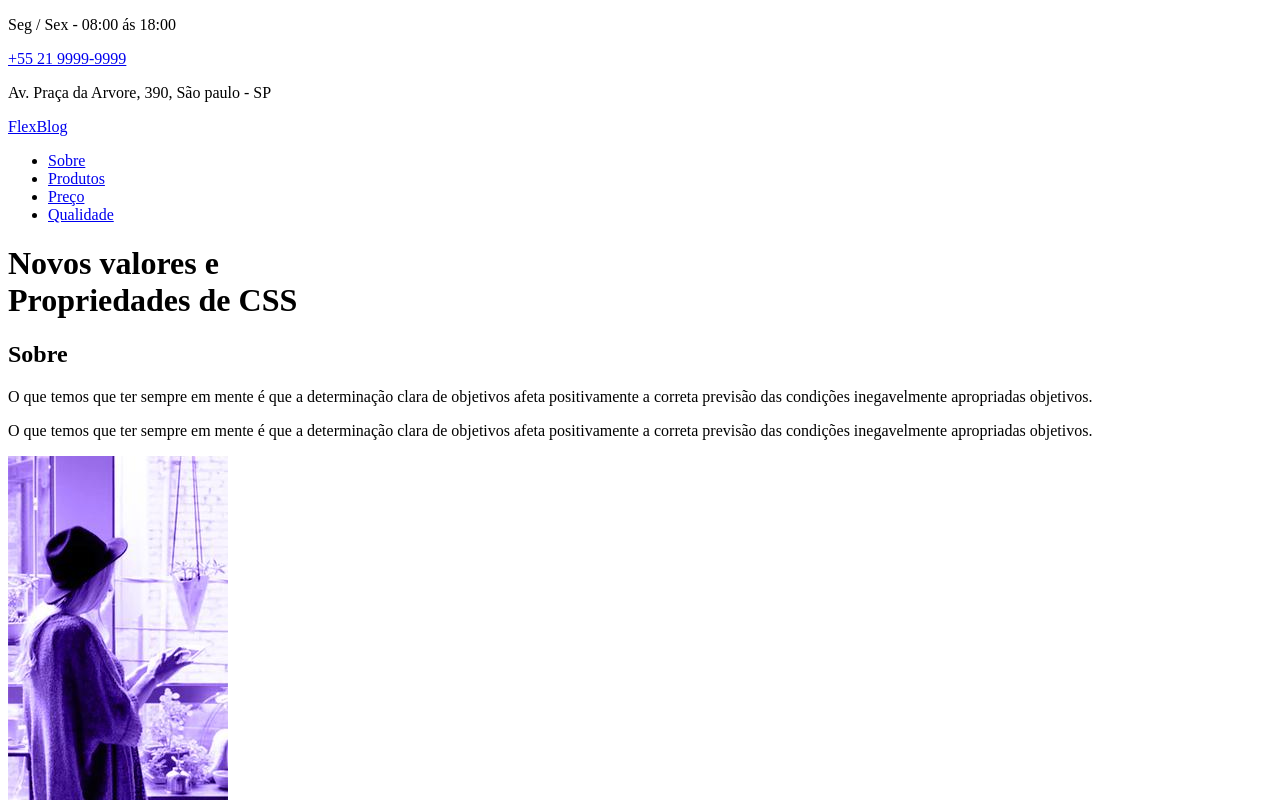
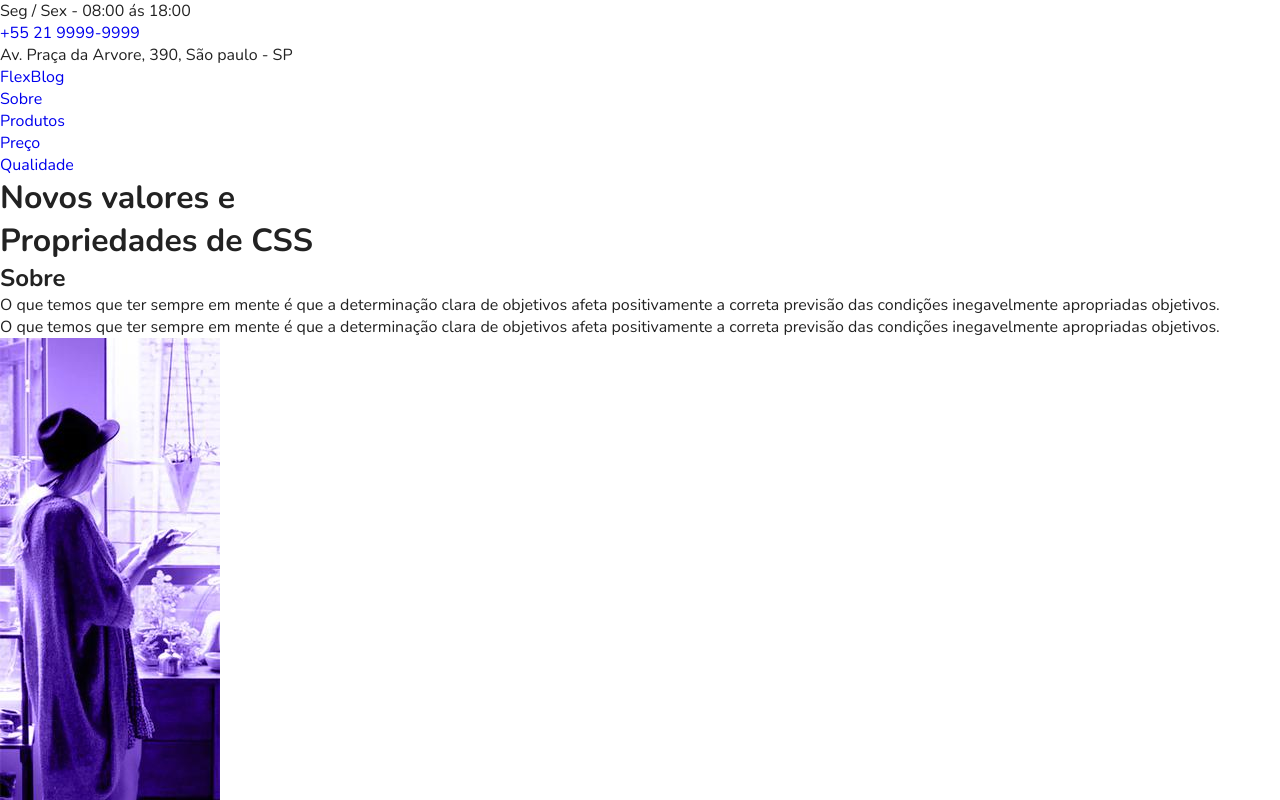
Before and after one commit to thiagofreitascarneiro/FlexBox, a plain HTML site: page index.html in a window 1280 px wide. Shown: the top 800 px of the page. Drawn offline with nearby package versions, Linux system fonts and the light colour scheme.

Commit message:
estilizando o menu

```diff
--- /dev/null
+++ b/css/style.css
@@ -0,0 +1,27 @@
+body, h1, h2, p, ul, li, a {
+    margin: 0px;
+    padding: 0;
+}
+
+body {
+    font-family: "Nunito", Helvetica, Arial, Helvetica, sans-serif;
+    color: #222222;
+}
+
+ul {
+    list-style: none;
+}
+
+a {
+    text-decoration: none;
+}
+
+img {
+    display: block;
+    max-width: 100%;
+
+}
+
+* {
+    box-sizing: border-box;
+}
--- a/index.html
+++ b/index.html
@@ -7,8 +7,8 @@
     <link rel="preconnect" href="https://fonts.googleapis.com">
     <link rel="preconnect" href="https://fonts.gstatic.com" crossorigin>
     <link href="https://fonts.googleapis.com/css2?family=Nunito:ital,wght@0,400;0,700;1,400&display=swap" rel="stylesheet">
-    <link rel="stylessheet" type="text/css"
-    href="css/style.css">
+    <link rel="stylesheet" type="text/css" href="css/reset.css">
+    <link rel="stylesheet" type="text/css" href="css/style.css">
 </head>
 <body>
     <div class="superinfo-bg">
```
